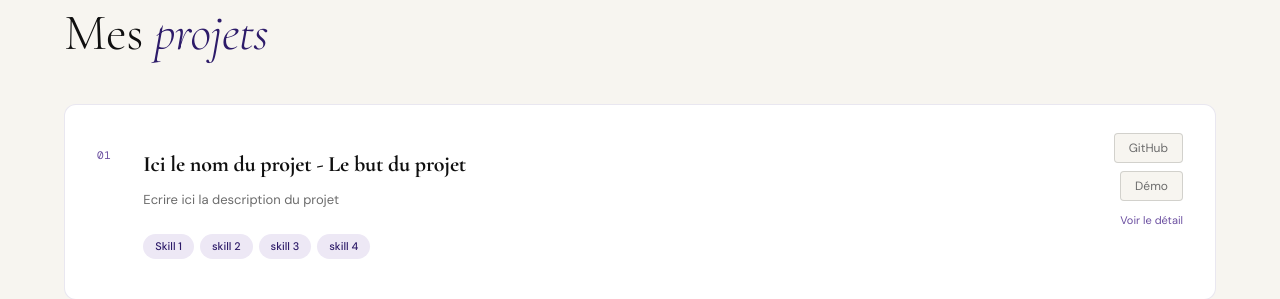
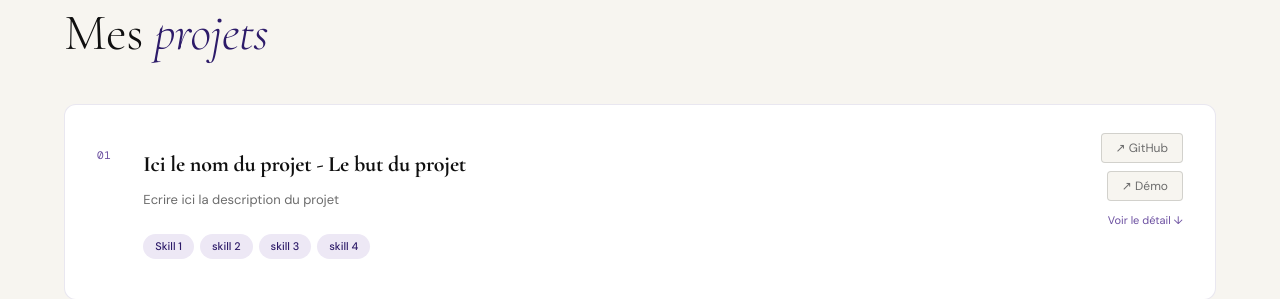
Before and after one commit to NeugdaeUju/Portfolio, a React (Vite) app: page / in a window 1280 px wide. Shown: the part 2320-2619 px from the top of the page. Built offline with nearby package versions, Linux system fonts and the light colour scheme; a web font is replaced by a local one.

Commit message:
Ajout de l'icon de flèche sur les boutons et liens

```diff
--- a/src/components/Project_card.jsx
+++ b/src/components/Project_card.jsx
@@ -22,9 +22,9 @@ const handleClick = () => {
                     </div>
                 </div>
                 <div className='links'>
-                    <a href="#" className='link' target='_blank'>GitHub</a>
-                    <a href="#" className='link' target='_blank'>Démo</a>
-                    <p className='more'>{showDetails ? "Masquer" : "Voir le détail"}</p>
+                    <a href="#" className='link' target='_blank'>↗ GitHub</a>
+                    <a href="#" className='link' target='_blank'>↗ Démo</a>
+                    <p className='more'>{showDetails ? "Masquer ↑" : "Voir le détail ↓"}</p>
                 </div>
             </div>
 
```
